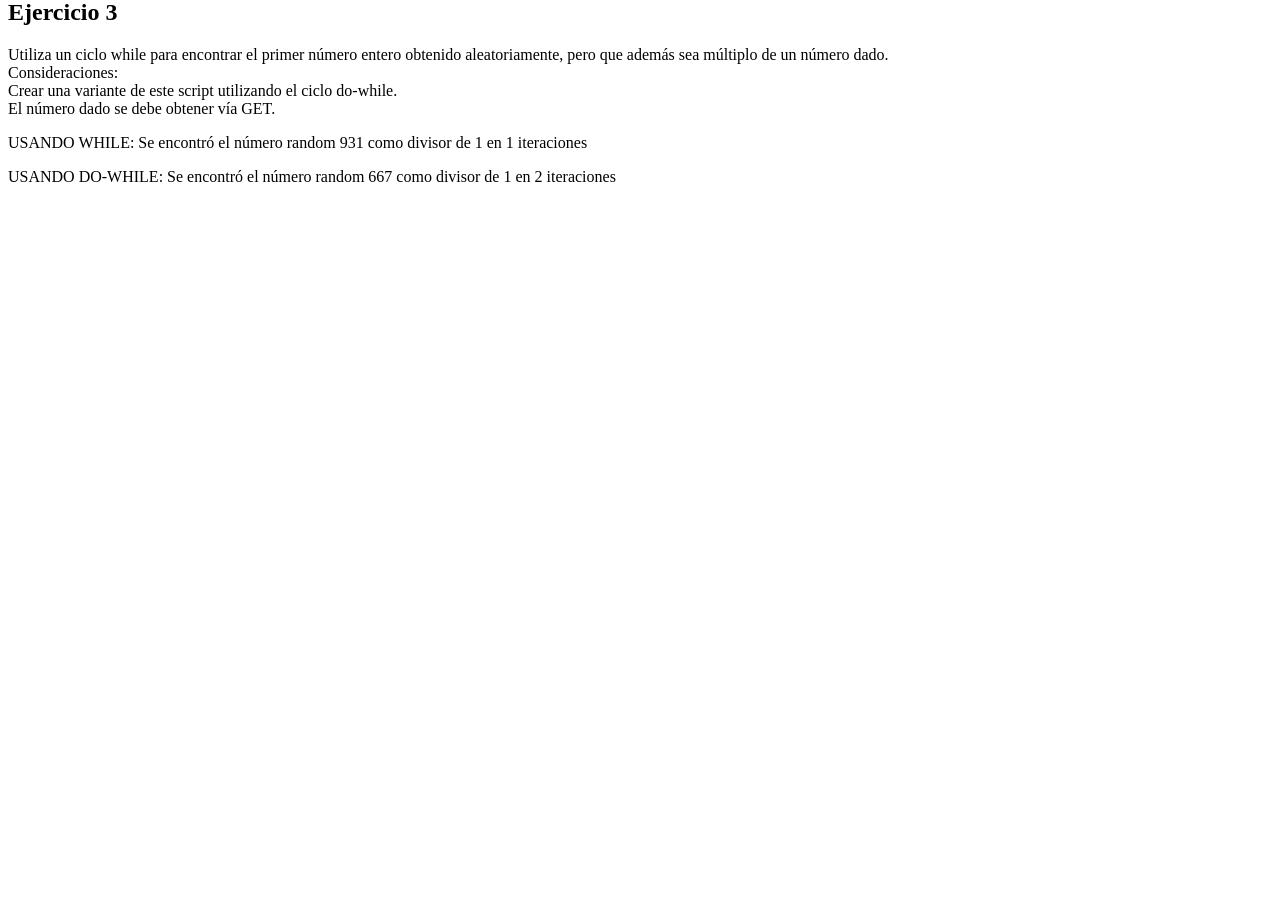
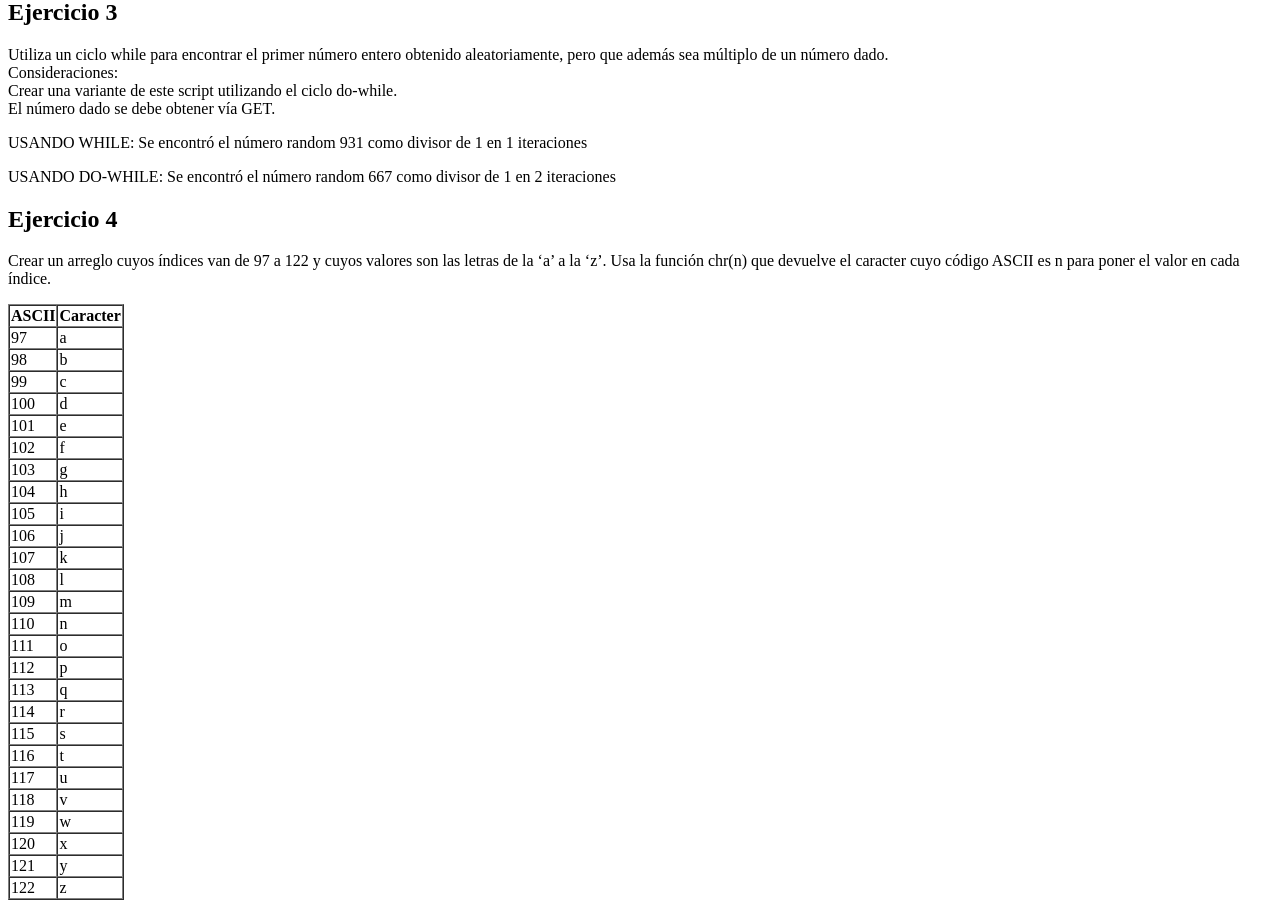
Before and after one commit to IsMaximoff/tecweb, a PHP site: page /?numero=1 in a window 1280 px wide. Shown: the part 433-1341 px from the top of the page. Before the commit the page ends 615 px from the top, so only its background shows below. Run offline with PHP 8.4, Linux system fonts and the light colour scheme.

Commit message:
Agregué solución del ejercicio 4

```diff
--- a/practicas/p06/index.php
+++ b/practicas/p06/index.php
@@ -26,5 +26,12 @@
         multiplo_DoWhile();
     ?>
 
+    <h2>Ejercicio 4</h2>
+    <p>Crear un arreglo cuyos índices van de 97 a 122 y cuyos valores son las letras de la ‘a’ a la ‘z’. Usa la función chr(n) que devuelve el caracter cuyo código ASCII es n para poner
+        el valor en cada índice.</p>
+    <?php
+        ASCII_Caracteres();
+    ?>
+
 </body>
 </html>
--- a/practicas/p06/src/funciones.php
+++ b/practicas/p06/src/funciones.php
@@ -82,3 +82,68 @@
 
     }
 ?>
+
+<?php
+/*EJERCICIO 4 --------------------------------------------------------------------------------------------------------------*/
+    function ASCII_Caracteres() {
+        $arreglo = array();
+        for ($i = 97; $i <= 122; $i++) {
+            $arreglo[$i] = chr($i);
+        }
+
+        echo "<table border = '1' cellspacing = '0' cellpading = '5'>";
+        echo "<tr> <th>ASCII</th> <th>Caracter</th> </tr>";
+
+        foreach($arreglo as $key => $value) {
+            echo "<tr>";
+            echo "<td>$key</td>";
+            echo "<td>$value</td>";
+            echo "</tr>";
+        }
+
+        echo "</table>";
+    }
+?>
+
+<?php
+// Verifica si el formulario fue enviado vía POST.
+if ($_SERVER["REQUEST_METHOD"] === "POST") {
+    // Se obtienen los datos enviados desde el formulario.
+    $edad = isset($_POST['edad']) ? (int) $_POST['edad'] : 0;
+    $sexo = isset($_POST['sexo']) ? trim($_POST['sexo']) : "";
+
+    // Verifica que se haya ingresado el sexo y la edad.
+    if ($sexo === "" || $edad === 0) {
+        $mensaje = "Por favor, ingrese datos válidos.";
+    } else {
+        // Evaluar si es una mujer (femenino) en el rango de edad 18 a 35.
+        if ($sexo === "femenino" && $edad >= 18 && $edad <= 35) {
+            $mensaje = "Bienvenida, usted está en el rango de edad permitido.";
+        } else {
+            $mensaje = "Lo siento, usted no cumple con los requisitos de edad o sexo.";
+        }
+    }
+
+    // Generar la respuesta XHTML.
+    // IMPORTANTE: En documentos XHTML, se recomienda incluir la declaración XML y el DOCTYPE.
+    echo '<?xml version="1.0" encoding="UTF-8"?>';
+    ?>
+    <!DOCTYPE html PUBLIC "-//W3C//DTD XHTML 1.1//EN"
+      "http://www.w3.org/TR/xhtml11/DTD/xhtml11.dtd">
+    <html xmlns="http://www.w3.org/1999/xhtml">
+      <head>
+        <title>Respuesta</title>
+      </head>
+      <body>
+        <h2>Resultado</h2>
+        <p><?php echo $mensaje; ?></p>
+      </body>
+    </html>
+    <?php
+    exit(); // Finaliza la ejecución, ya que ya se mostró la respuesta.
+}
+?>
+
+<?php
+/*EJERCICIO 4 --------------------------------------------------------------------------------------------------------------*/
+?>
```
